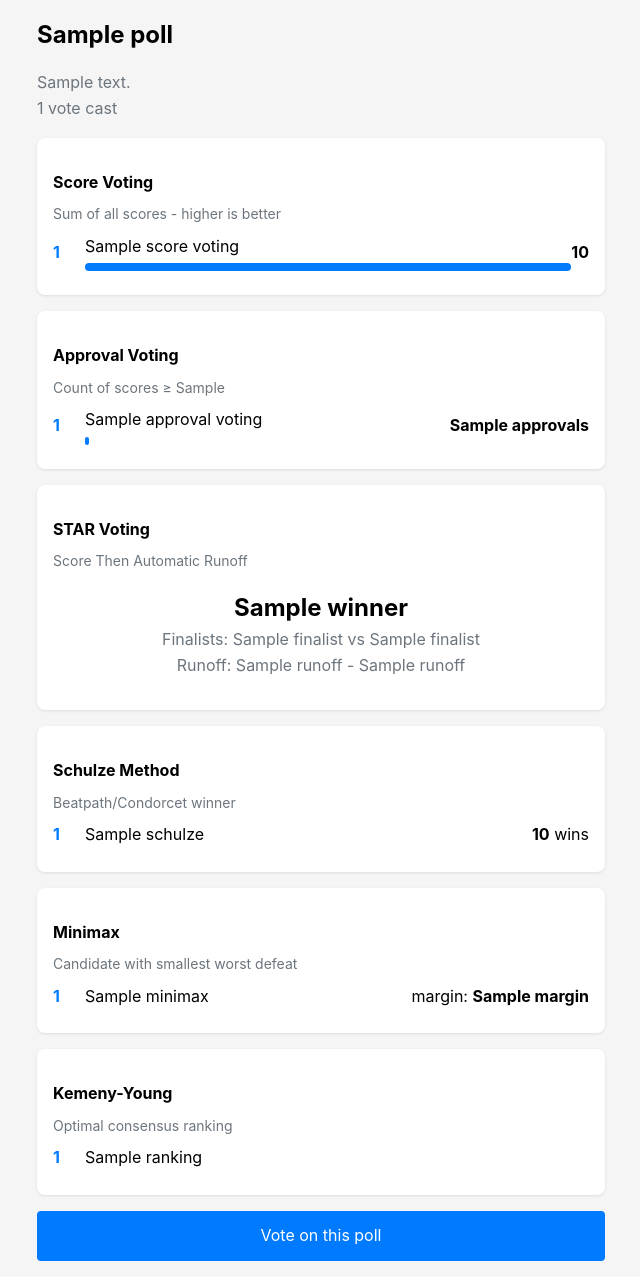
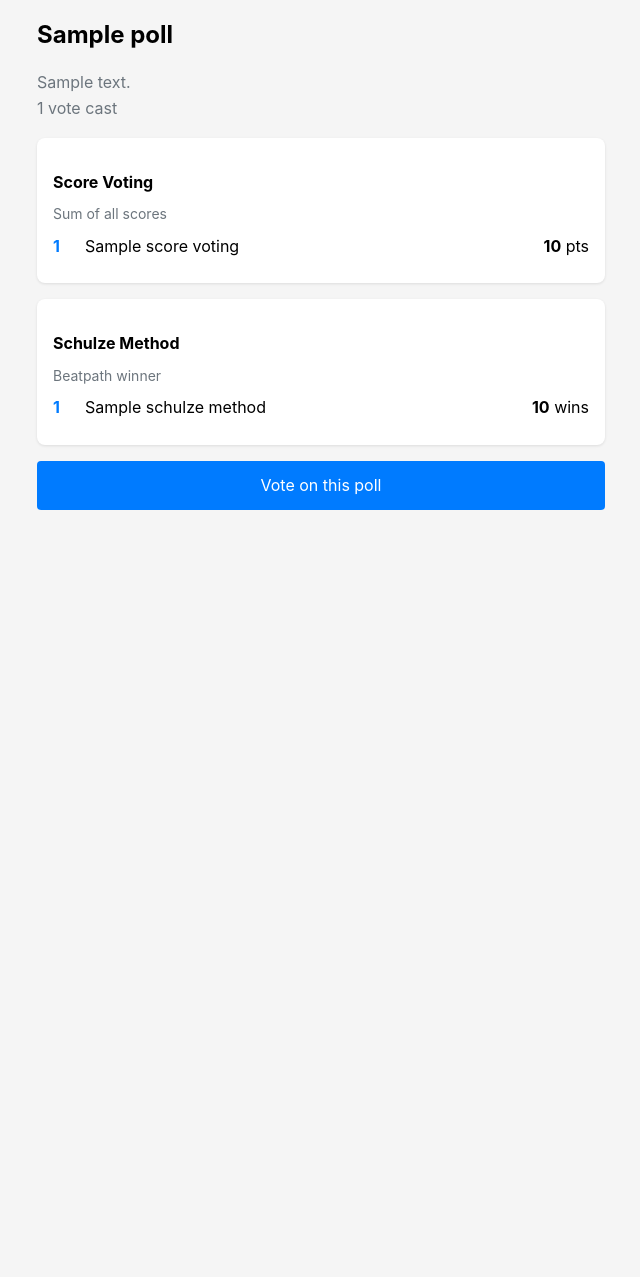
Before and after one commit to DeeKahy/Project-Choice-Maxxing, a Flask app: template voting-app/templates/results.html in a window 1280 px wide. Shown: the whole page, without its empty margins (319-959 px from the left). After the commit the page ends 510 px from the top, so only its background shows below. Run offline with Flask 3, Linux system fonts and the light colour scheme; the template is opened without the code that fills it: most values are stand-ins (such as "Sample title", 1, 10 or a date in 2020).

Commit message:
possibly results? idk if it worky

```diff
--- a/voting-app/app.py
+++ b/voting-app/app.py
@@ -135,8 +135,7 @@ def admin_poll(poll_id):
     # Calculate results using all methods
     results = calculate_all_results(votes, options, int(poll.get("max_score", 5)))
 
-    return render_template("admin_poll.html",
-                          poll=poll, options=options, votes=votes, results=results)
+    return render_template("admin_poll.html", poll=poll, options=options, votes=votes, results=results)
 
 @app.route("/admin/poll/<poll_id>/delete_vote/<username>", methods=["POST"])
 def delete_vote(poll_id, username):
@@ -174,6 +173,19 @@ def delete_poll(poll_id):
 
 # ============== VOTING ROUTES ==============
 
+@app.route("/results/<poll_id>")
+def results(poll_id):
+    poll = get_poll(poll_id)
+    if not poll:
+        return "Poll not found", 404
+
+    options = get_options(poll_id)
+    votes = get_votes(poll_id)
+
+    # Calculate results using all methods
+    results = calculate_all_results(votes, options, int(poll.get("max_score", 5)))
+
+    return render_template("results.html", poll=poll, options=options, votes=votes, results=results)
 
 
 # ============== HOME ==============
--- a/voting-app/templates/results.html
+++ b/voting-app/templates/results.html
@@ -7,99 +7,32 @@
 <p class="text-muted mb-1">{{ votes|length }} vote{{ 's' if votes|length != 1 else '' }} cast</p>
 
 {% if results %}
-
 <!-- Score Voting -->
 <div class="card">
     <h3>Score Voting</h3>
-    <p class="text-muted" style="font-size: 0.875rem;">Sum of all scores - higher is better</p>
-    {% set max_score_val = results.score_voting[0][1] if results.score_voting else 1 %}
+    <p class="text-muted" style="font-size: 0.875rem">Sum of all scores</p>
     {% for name, score in results.score_voting %}
     <div class="result-row">
         <span class="result-rank">{{ loop.index }}</span>
-        <span style="flex: 1;">
-            {{ name }}
-            <div class="result-bar" style="width: {{ (score / max_score_val * 100)|int }}%;"></div>
-        </span>
-        <span><strong>{{ score }}</strong></span>
+        <span style="flex: 1">{{ name }}</span>
+        <span><strong>{{ score }}</strong> pts</span>
     </div>
     {% endfor %}
-</div>
-
-<!-- Approval Voting -->
-<div class="card">
-    <h3>Approval Voting</h3>
-    <p class="text-muted" style="font-size: 0.875rem;">Count of scores ≥ {{ results.approval_threshold }}</p>
-    {% set max_approvals = results.approval_voting[0][1] if results.approval_voting else 1 %}
-    {% for name, approvals in results.approval_voting %}
-    <div class="result-row">
-        <span class="result-rank">{{ loop.index }}</span>
-        <span style="flex: 1;">
-            {{ name }}
-            <div class="result-bar" style="width: {{ (approvals / max_approvals * 100)|int if max_approvals > 0 else 0 }}%;"></div>
-        </span>
-        <span><strong>{{ approvals }}</strong></span>
-    </div>
-    {% endfor %}
-</div>
-
-<!-- STAR Voting -->
-<div class="card">
-    <h3>STAR Voting</h3>
-    <p class="text-muted" style="font-size: 0.875rem;">Score Then Automatic Runoff</p>
-    {% if results.star_voting.winner %}
-    <div style="text-align: center; padding: 1rem;">
-        <p style="font-size: 1.5rem;"><strong>{{ results.star_voting.winner }}</strong></p>
-        <p class="text-muted">
-            Finalists: {{ results.star_voting.finalists[0] }} vs {{ results.star_voting.finalists[1] }}<br>
-            Runoff: {{ results.star_voting.runoff[0] }} - {{ results.star_voting.runoff[1] }}
-        </p>
-    </div>
-    {% else %}
-    <p class="text-muted">Not enough data</p>
-    {% endif %}
 </div>
 
 <!-- Schulze -->
 <div class="card">
     <h3>Schulze Method</h3>
-    <p class="text-muted" style="font-size: 0.875rem;">Beatpath/Condorcet winner</p>
-    {% for name, wins in results.schulze %}
+    <p class="text-muted" style="font-size: 0.875rem">Beatpath winner</p>
+    {% for name, wins in results.schulze_method %}
     <div class="result-row">
         <span class="result-rank">{{ loop.index }}</span>
-        <span style="flex: 1;">{{ name }}</span>
+        <span style="flex: 1">{{ name }}</span>
         <span><strong>{{ wins }}</strong> wins</span>
     </div>
     {% endfor %}
 </div>
 
-<!-- Minimax -->
-<div class="card">
-    <h3>Minimax</h3>
-    <p class="text-muted" style="font-size: 0.875rem;">Candidate with smallest worst defeat</p>
-    {% for name, margin in results.minimax %}
-    <div class="result-row">
-        <span class="result-rank">{{ loop.index }}</span>
-        <span style="flex: 1;">{{ name }}</span>
-        <span>margin: <strong>{{ margin }}</strong></span>
-    </div>
-    {% endfor %}
-</div>
-
-<!-- Kemeny-Young -->
-<div class="card">
-    <h3>Kemeny-Young</h3>
-    <p class="text-muted" style="font-size: 0.875rem;">Optimal consensus ranking</p>
-    {% if results.kemeny_young.score >= 0 %}
-        {% for name in results.kemeny_young.ranking %}
-        <div class="result-row">
-            <span class="result-rank">{{ loop.index }}</span>
-            <span style="flex: 1;">{{ name }}</span>
-        </div>
-        {% endfor %}
-    {% else %}
-    <p class="text-muted">Too many options (>10) to calculate</p>
-    {% endif %}
-</div>
 
 {% else %}
 <div class="card">
@@ -108,6 +41,6 @@
 {% endif %}
 
 <div class="mt-1">
-    <a href="{{ url_for('vote', poll_id=poll.id) }}" class="btn btn-block">Vote on this poll</a>
+    <a href="" class="btn btn-block">Vote on this poll</a>
 </div>
 {% endblock %}
```
